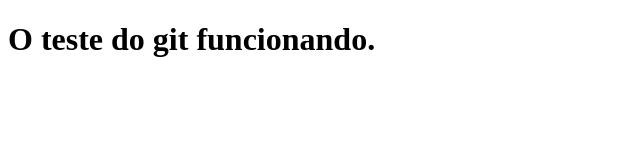
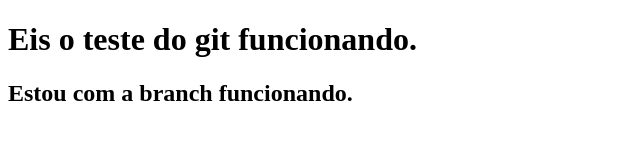
Before and after one commit to MuriloNolla/aula-git, a plain HTML site: page index.html in a window 1280 px wide. Shown: the whole page, without its empty margins (0-640 px from the left). Drawn offline with Linux system fonts and the light colour scheme.

Commit message:
teste branch

```diff
--- a/index.html
+++ b/index.html
@@ -6,6 +6,7 @@
     <title>Aula Git</title>
 </head>
 <body>
-    <h1>O teste do git funcionando.</h1>
+    <h1>Eis o teste do git funcionando.</h1>
+    <h2>Estou com a branch funcionando.</h2>
 </body>
 </html>
```
